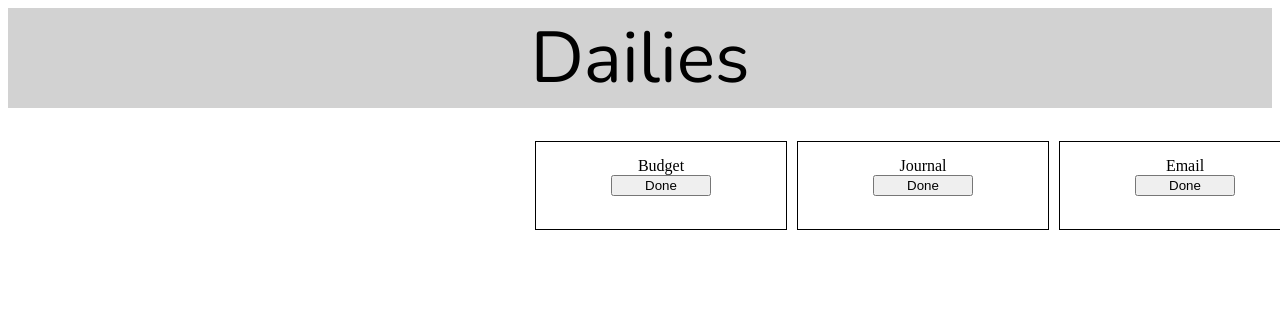
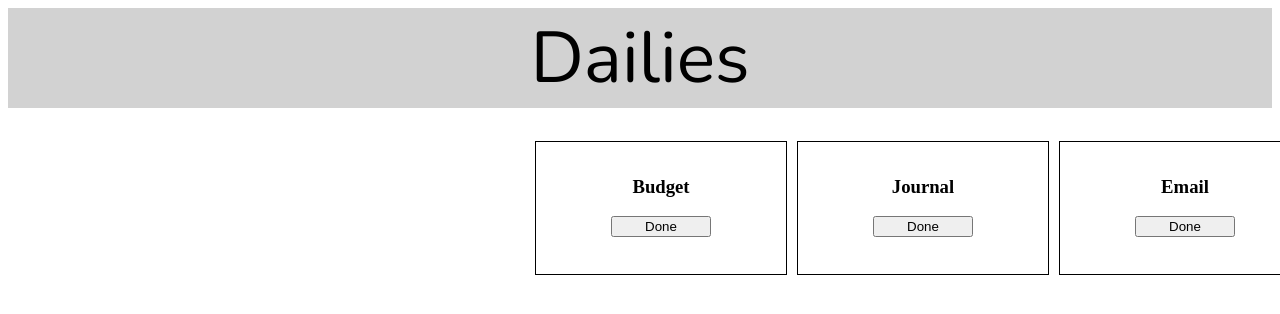
Before and after one commit to charlietlyons/dailies, a React (Create React App) app: page /dailies in a window 1280 px wide. Shown: the top 314 px of the page. Built offline with nearby package versions, Linux system fonts and the light colour scheme.

Commit message:
Arrays are fun

```diff
--- a/package.json
+++ b/package.json
@@ -10,10 +10,11 @@
   "author": "Charlie Lyons",
   "license": "ISC",
   "dependencies": {
+    "@reduxjs/toolkit": "^1.8.1",
     "react": "^18.0.0",
     "react-dom": "^18.0.0",
     "react-redux": "^7.2.8",
-    "redux": "^4.1.2"
+    "redux": "^4.2.0"
   },
   "devDependencies": {
     "node": "^17.7.2",
--- a/src/App.js
+++ b/src/App.js
@@ -5,23 +5,10 @@ import Dailies from "./components/dailies/Dailies";
 import { useState } from "react";
 
 const App = () => {
-  const [dailies, setDaily] = useState([
-    { id: "0", title: "Budget" },
-    { id: "1", title: "Journal" },
-    { id: "2", title: "Email" },
-    { id: "3", title: "Exercise" },
-    { id: "4", title: "Work" },
-    { id: "5", title: "Reading" },
-    { id: "6", title: "Computer Science" },
-    { id: "7", title: "One Thing" },
-    { id: "8", title: "Clean" },
-    { id: "9", title: "Night Before" },
-  ]);
-
   return (
     <section>
       <Header>Dailies</Header>
-      <Dailies dailies={dailies} />
+      <Dailies />
     </section>
   );
 };
--- a/src/components/dailies/Dailies.js
+++ b/src/components/dailies/Dailies.js
@@ -1,30 +1,31 @@
 import Daily from "../daily/Daily";
-import { useCallback, useState } from "react";
+import { useEffect } from "react";
+import { useDispatch, useSelector } from "react-redux";
+import { SHIFT_DAILIES } from "../../reducers/Actions";
 
 import styles from "./Dailies.module.css";
 
-const Dailies = (props) => {
-  const [selectedDailyIndex, setSelectedDailyIndex] = useState(0);
+const Dailies = () => {
+  const dailies = useSelector((state) => state.dailies);
+  const selectedDaily = useSelector((state) => state.selected);
+  const offset = (dailies.indexOf(selectedDaily) / dailies.length) * -100;
+  const dispatch = useDispatch();
 
-  const setDailyIndexHandler = useCallback((id) => {
-    const newDailyIndex = props.dailies.filter((daily) => daily.id == id)[0].id;
-    setSelectedDailyIndex(newDailyIndex);
-  });
+  useEffect(() => {
+    dispatch({ type: SHIFT_DAILIES, title: selectedDaily.title });
+  }, []);
 
   return (
     <ul
       style={{
-        transform:
-          "translateX(" +
-          (selectedDailyIndex / props.dailies.length) * -100 +
-          "%) translateX(-150px)",
+        transform: "translateX(" + offset + "%) translateX(-150px)",
         transition: "transform 1s ease-in-out",
       }}
     >
-      {props.dailies.map((daily, index) => {
+      {dailies.map((daily, index) => {
         return (
-          <Daily id={index} moveHandler={setDailyIndexHandler}>
-            {daily.title}
+          <Daily id={index} title={daily.title}>
+            {daily.children ? daily.children : null}
           </Daily>
         );
       })}
--- a/src/components/dailies/Dailies.module.css
+++ b/src/components/dailies/Dailies.module.css
@@ -4,4 +4,6 @@ ul {
     position: fixed;
     left: 50%;
     top: max(15%, 100px);
+    transform: translateX(0%);
+
 }
--- a/src/components/daily/Daily.js
+++ b/src/components/daily/Daily.js
@@ -1,15 +1,22 @@
+import { useDispatch } from "react-redux";
+import { DELETE_DAILY, SHIFT_DAILIES } from "../../reducers/Actions";
 import styles from "./Daily.module.css";
 
 const Daily = (props) => {
+  const dispatch = useDispatch();
+
   return (
     <li
-      key={props.id}
-      onClick={() => {
-        props.moveHandler(props.id);
-      }}
+      key={props.id + "-" + props.title}
+      onClick={() => dispatch({ type: SHIFT_DAILIES, title: props.title })}
     >
+      <h3>{props.title}</h3>
       {props.children}
-      <button>Done</button>
+      <button
+        onClick={() => dispatch({ type: DELETE_DAILY, title: props.title })}
+      >
+        Done
+      </button>
     </li>
   );
 };
--- a/src/index.js
+++ b/src/index.js
@@ -1,4 +1,15 @@
+import { configureStore } from "@reduxjs/toolkit";
 import ReactDOM from "react-dom/client";
+import { Provider } from "react-redux";
 import App from "./App";
+import DailiesReducer from "./reducers/DailiesReducer";
 
-ReactDOM.createRoot(document.getElementById("root")).render(<App />);
+const store = configureStore({
+  reducer: DailiesReducer,
+});
+
+ReactDOM.createRoot(document.getElementById("root")).render(
+  <Provider store={store}>
+    <App />
+  </Provider>
+);
--- /dev/null
+++ b/src/reducers/Actions.js
@@ -0,0 +1,2 @@
+export const DELETE_DAILY = "DELETE";
+export const SHIFT_DAILIES = "SHIFT";
--- /dev/null
+++ b/src/reducers/DailiesReducer.js
@@ -0,0 +1,44 @@
+import { DELETE_DAILY, SHIFT_DAILIES } from "./Actions";
+
+const DailiesReducer = (
+  state = {
+    selected: { title: "Budget" },
+    dailies: [
+      { title: "Budget" },
+      { title: "Journal" },
+      { title: "Email" },
+      { title: "Exercise" },
+      { title: "Work" },
+      { title: "Reading" },
+      { title: "Computer Science" },
+      { title: "One Thing" },
+      { title: "Clean" },
+      { title: "Night Before" },
+    ],
+  },
+  action
+) => {
+  switch (action.type) {
+    case DELETE_DAILY:
+      const incrementAmount =
+        action.title !== state.dailies[state.dailies.length - 1] ? 1 : -1;
+      const newIndex =
+        state.dailies.indexOf(
+          state.dailies.find((daily) => daily.title === action.title)
+        ) + incrementAmount;
+
+      return {
+        selected: state.dailies[newIndex],
+        dailies: state.dailies.filter((daily) => daily.title !== action.title),
+      };
+    case SHIFT_DAILIES:
+      return {
+        selected: state.dailies.find((daily) => daily.title === action.title),
+        dailies: state.dailies,
+      };
+    default:
+      return state;
+  }
+};
+
+export default DailiesReducer;
```
